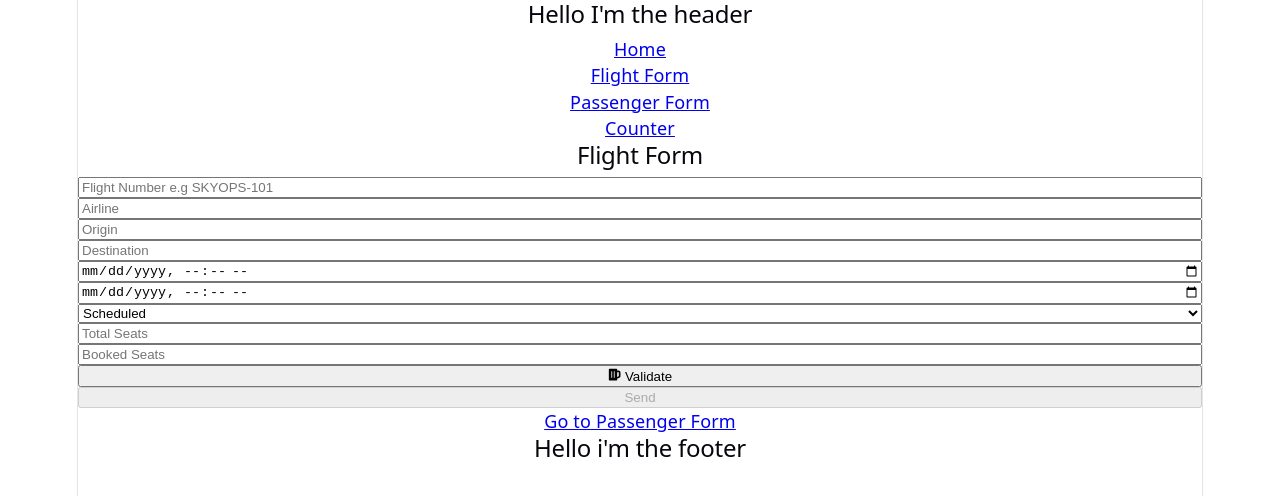
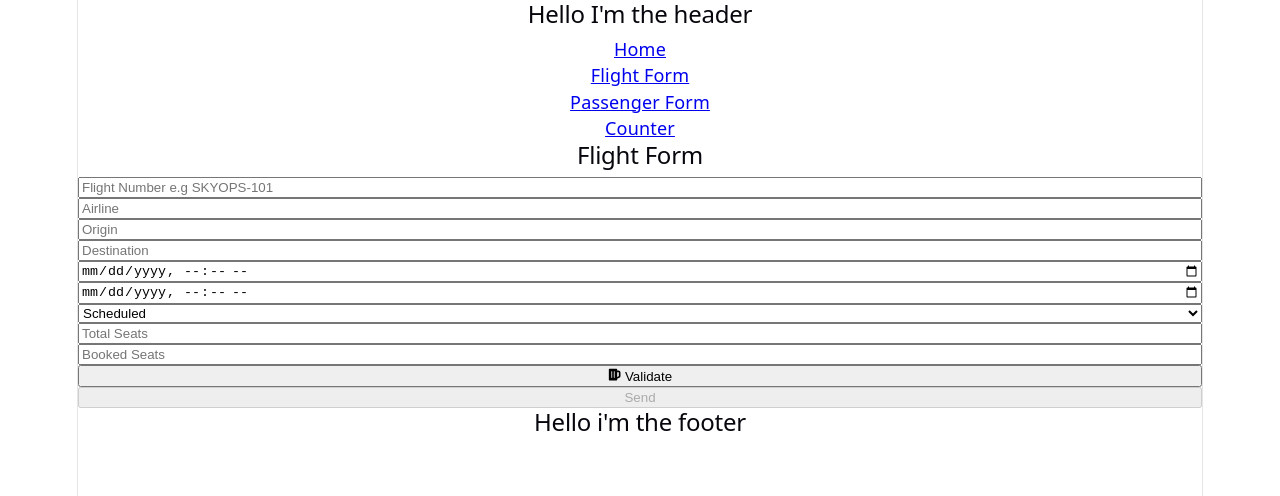
Before and after one commit to Adam-hash-a11y/skyops-forms, a React (Vite) app: page /flight in a window 1280 px wide. Shown: the top 496 px of the page. Built offline with nearby package versions, Linux system fonts and the light colour scheme.

Commit message:
chore: remove unused Link and imports from FlightForm

```diff
--- a/src/components/flightForm/FlightForm.tsx
+++ b/src/components/flightForm/FlightForm.tsx
@@ -4,7 +4,6 @@ import validator from "validator";
 import { Button } from "../shared/button/Button";
 import { FaBeer } from "react-icons/fa";
 import { FormInputError } from "../shared/formInputError/FormInputError";
-import { Link } from "react-router-dom";
 import { FormType } from "./types";
 
 export const FlightForm = () => {
@@ -291,7 +290,6 @@ export const FlightForm = () => {
         <FaBeer />
       </Button>
       <Button disabled={isButtonDisabled()} label="Send" />
-      <Link to="/passenger">Go to Passenger Form</Link>
     </>
   );
 };
```
